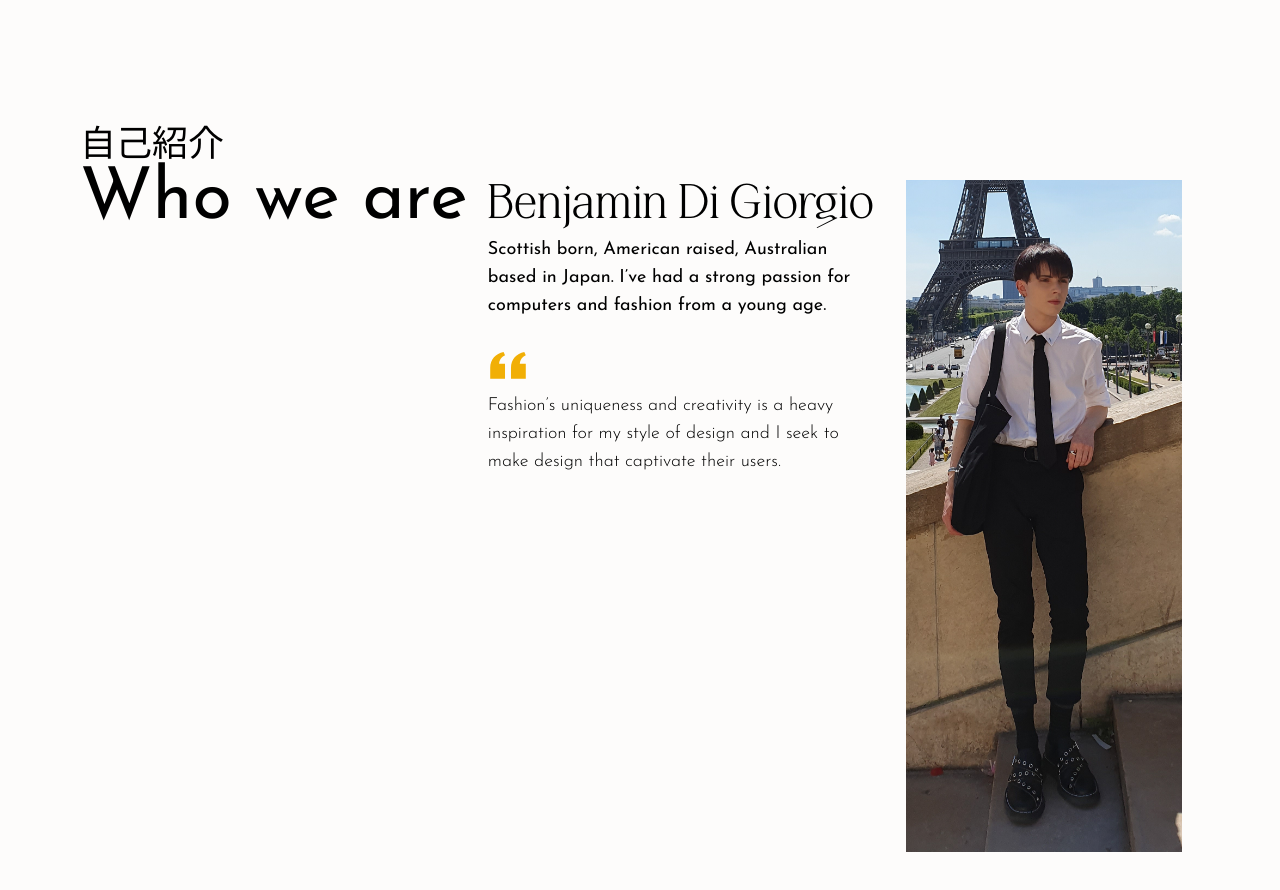
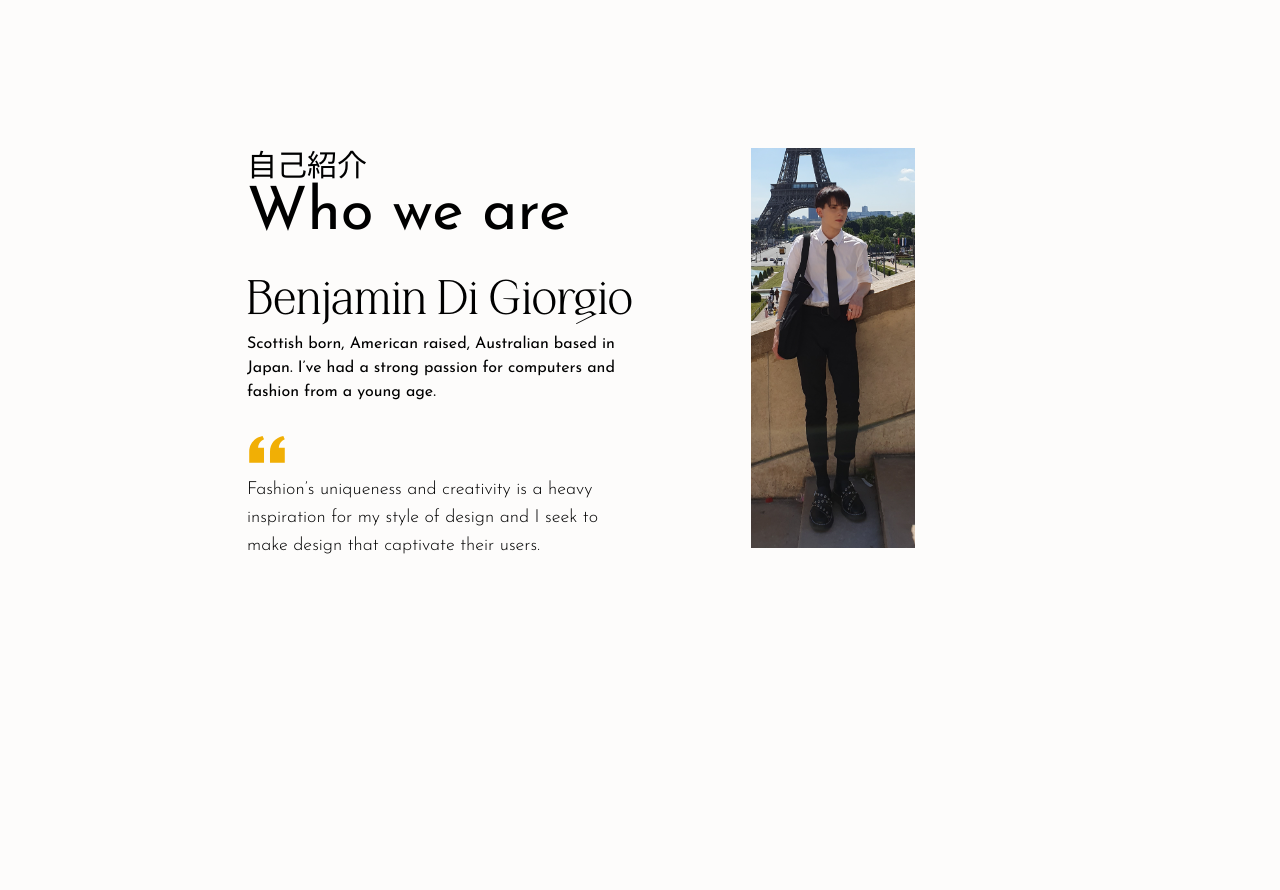
Before and after one commit to bendigiorgio/MaisonDiGiorgio, a Next.js app: page / in a window 1280 px wide. Shown: the part 1952-2842 px from the top of the page. Built offline with nearby package versions, Linux system fonts and the light colour scheme.

Commit message:
About section rework

```diff
--- a/src/components/AboutSection.tsx
+++ b/src/components/AboutSection.tsx
@@ -5,22 +5,20 @@ import WideProfile from "../../public/images/wideBenD.webp";
 
 function AboutSection() {
   return (
-    <section className="flex h-screen w-screen pt-4" id="about-section">
-      <div className="flex grow flex-row">
-        <div className="flex w-full justify-center md:w-auto md:justify-start md:pl-20 ">
+    <section className="flex h-screen flex-col items-center">
+      <div className="container mt-10 flex flex-row justify-center">
         <div className="flex flex-col font-josefin">
-            <h2 className="font-times text-3xl md:text-4xl">自己紹介</h2>
-            <h1 className="text-6xl md:text-7xl">Who we are</h1>
-            <div className=" mt-8 flex flex-col items-start gap-y-2 xl:hidden ">
+          <h2 className="font-times text-3xl">自己紹介</h2>
+          <h1 className="text-6xl">Who we are</h1>
+          <div className=" mt-8 flex flex-col items-start gap-y-2  ">
             <h2 className="font-krylon text-4xl md:text-5xl">
               Benjamin Di Giorgio
             </h2>
 
             <div className="flex flex-col gap-y-4 md:gap-y-8 ">
               <p className="w-96 text-base">
-                  Scottish born, American raised, Australian based in Japan.
-                  I’ve had a strong passion for computers and fashion from a
-                  young age.
+                Scottish born, American raised, Australian based in Japan. I’ve
+                had a strong passion for computers and fashion from a young age.
               </p>
               <blockquote>
                 <svg
@@ -36,15 +34,12 @@ function AboutSection() {
                   />
                 </svg>
 
-                  <p className="w-96 text-lg font-light">
-                    Fashion’s uniqueness and creativity is a heavy inspiration
-                    for my style of design and I seek to make design that
-                    captivate their users.
+                <p className="relative w-96 text-lg font-light">
+                  Fashion’s uniqueness and creativity is a heavy inspiration for
+                  my style of design and I seek to make design that captivate
+                  their users.
                 </p>
-                </blockquote>
-              </div>
-            </div>
-            <div className="relative my-3 flex grow justify-start md:hidden">
+                <div className="absolute left-1/2 flex h-[40vh] w-[28rem] -translate-x-1/2 md:hidden lg:w-[25rem]">
                   <Image
                     className="object-contain object-center"
                     fill
@@ -53,49 +48,16 @@ function AboutSection() {
                     alt="Benjamin Di Giorgio"
                   />
                 </div>
-          </div>
-        </div>
-
-        {/* My Profile */}
-        <div className="my-14 flex grow flex-row">
-          <div className="hidden basis-1/2 flex-col items-end xl:flex">
-            <div className=" flex flex-col items-start gap-y-2 ">
-              <h2 className="font-krylon text-5xl">Benjamin Di Giorgio</h2>
-
-              <div className="flex flex-col gap-y-8 font-josefin">
-                <p className="w-96 text-lg">
-                  Scottish born, American raised, Australian based in Japan.
-                  I’ve had a strong passion for computers and fashion from a
-                  young age.
-                </p>
-                <blockquote>
-                  <svg
-                    aria-hidden="true"
-                    className="h-10 w-10 text-h-yellow"
-                    viewBox="0 0 24 27"
-                    fill="none"
-                    xmlns="http://www.w3.org/2000/svg"
-                  >
-                    <path
-                      d="M14.017 18L14.017 10.609C14.017 4.905 17.748 1.039 23 0L23.995 2.151C21.563 3.068 20 5.789 20 8H24V18H14.017ZM0 18V10.609C0 4.905 3.748 1.038 9 0L9.996 2.151C7.563 3.068 6 5.789 6 8H9.983L9.983 18L0 18Z"
-                      fill="currentColor"
-                    />
-                  </svg>
-
-                  <p className="w-96 text-lg font-light">
-                    Fashion’s uniqueness and creativity is a heavy inspiration
-                    for my style of design and I seek to make design that
-                    captivate their users.
-                  </p>
               </blockquote>
             </div>
           </div>
         </div>
-          <div className="relative ml-8 hidden grow justify-start md:flex">
+        <div>
+          <div className="relative hidden h-[50vh] w-[20rem] md:flex lg:w-[25rem]">
             <Image
-              className="object-contain object-left"
+              className="object-contain object-center"
               fill
-              sizes="20vw"
+              sizes="50vw"
               src={Profile}
               alt="Benjamin Di Giorgio"
             />
```
Lines whose indentation alone changed are shown as unchanged.
